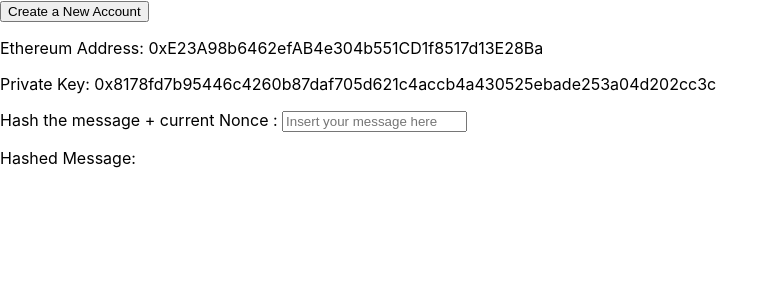
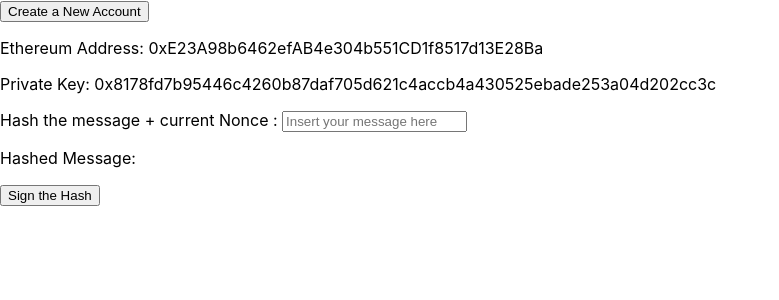
Before and after one commit to naveensmacks/metana-bootcamp, a React (Create React App) app in the folder module-11/walletProject/wallet-project/: page / in a window 1280 px wide. Both pictures are taken after a click on the button "Create a New Account". Shown: the top 300 px of the page, without its empty margins (0-779 px from the left). Built offline with nearby package versions, Linux system fonts and the light colour scheme.

Commit message:
Sign the hash functionality

```diff
--- a/module-11/walletProject/wallet-project/src/components/WalletGenerator.js
+++ b/module-11/walletProject/wallet-project/src/components/WalletGenerator.js
@@ -8,6 +8,8 @@
   const [nonce, setNonce] = useState('');
   const [textboxContent, setTextboxContent] = useState('');
   const [hashedMessage, setHashedMessage] = useState('');
+  const [signature, setSignature] = useState('');
+  const ALCHEMY_API_KEY = 'xkmT4FvUJR7KyBMbMXnL5-9m7f-GSMrO';
 
   const createNewAccount = () => {
     // Step 1: Generate a random private key
@@ -53,6 +55,23 @@
     setHashedMessage(hash);
   };
 
+  // Implement Unstructured Signing
+  const signHash = async (hash, wallet) => {
+    const signature = await wallet.signMessage(hash);
+    return signature;
+  };
+
+  // Display Signature on Button Click
+  const handleSignButtonClick = async () => {
+    const provider = new ethers.providers.AlchemyProvider("goerli", ALCHEMY_API_KEY);
+    console.log("provider: ", provider);
+    const wallet = new ethers.Wallet(privateKey, provider);
+
+    const hashToSign = ethers.utils.id(textboxContent + nonce); // Create a raw hash
+    const newSignature = await signHash(hashToSign, wallet);
+    setSignature(newSignature);
+  };
+
   return (
     <div>
       <button onClick={createNewAccount}>Create a New Account</button>
@@ -66,6 +85,13 @@
           <p>Hashed Message: {hashedMessage}</p>
         </div>
       )}
+
+      {nonce && (
+        <div>
+          <button onClick={handleSignButtonClick}>Sign the Hash</button>
+          {signature && <p>Signature: {signature}</p>}
+        </div>
+      )}
     </div>
   );
 };
```
